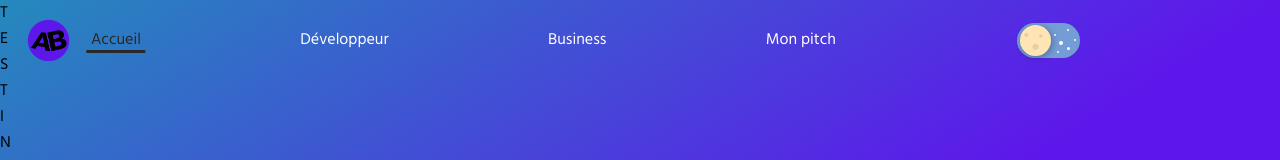
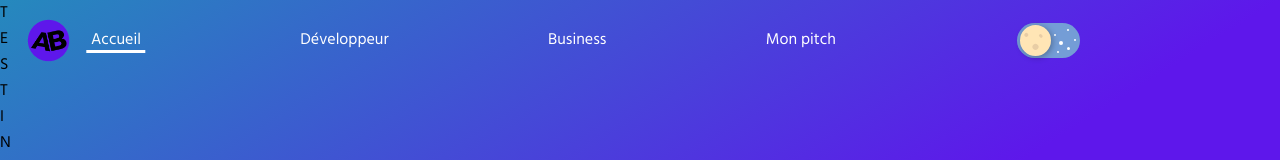
Before and after one commit to aauugguussttiinn/portfolio-front, a React (Create React App) app: page / in a window 1280 px wide. In both pictures the pointer is over the link "Accueil". Shown: the top 160 px of the page. Built offline with nearby package versions, Linux system fonts and the light colour scheme; a web font is replaced by a local one.

Commit message:
Changing underline below home titles

```diff
--- a/src/components/Navigation/_navigation.scss
+++ b/src/components/Navigation/_navigation.scss
@@ -22,7 +22,7 @@
       content: '';
       width: 0;
       height: 3px;
-      background: var(--basic-color-dark);
+      background: var(--basic-color-white);
       position: absolute;
       bottom: 1px;
       left: 50%;
@@ -31,7 +31,7 @@
       transition: all .5s;
     }
     &:hover{
-    color:var(--basic-color-dark);
+    color:var(--basic-color-white);
       &::after{
         width: 85%;
       }
```
